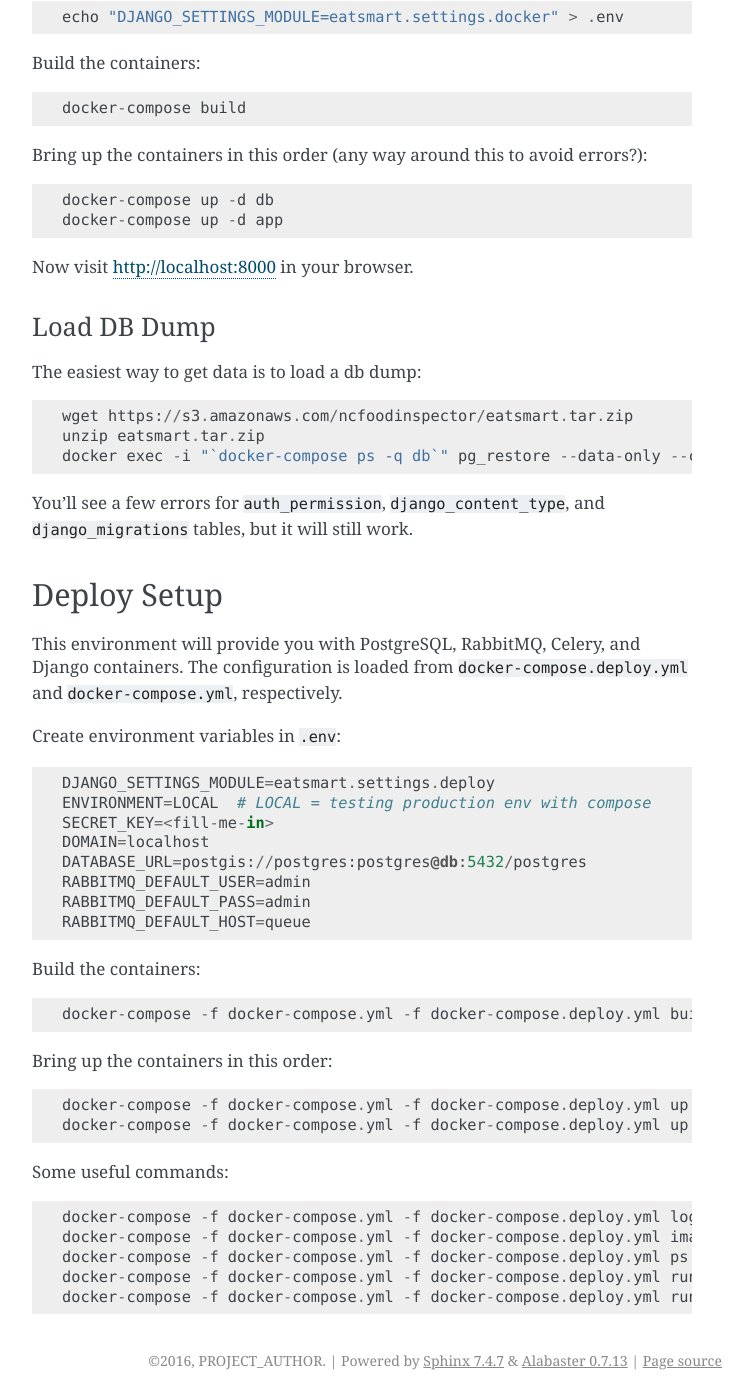
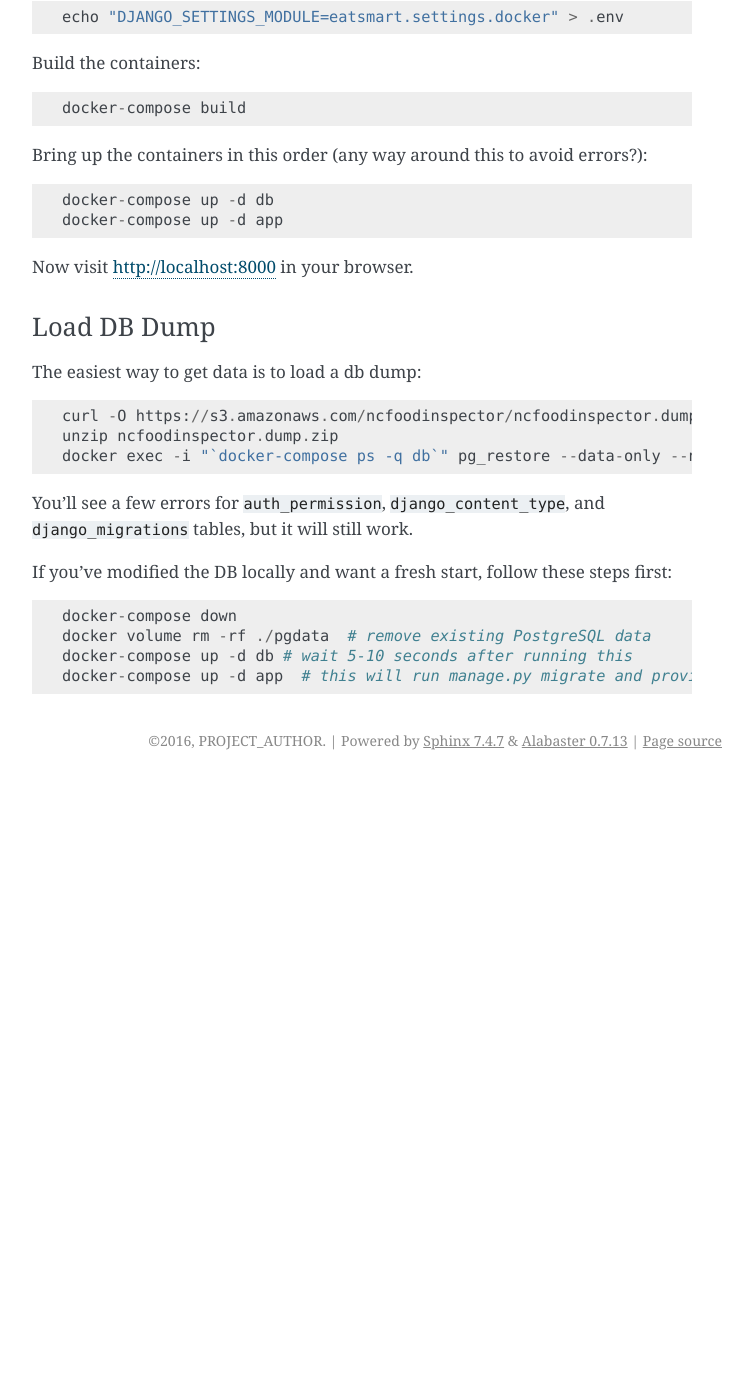
Before and after one commit to codefordurham/food-inspector, a Sphinx documentation site: the page built from docs/docker.rst, in a window 1280 px wide and 1400 px high, scrolled down 747 px. Shown: the whole window, without its empty margins (388-1141 px from the left). Built offline with Sphinx 7.4.7, drawn with Linux system fonts in a browser that asks for light colours; pages that are not in the unit, such as notebooks, are missing from menus; after the commit the page ends 1527 px from its top, so only the background shows below that.

Commit message:
Update docker.rst
add proper db restore docs

```diff
--- a/docs/docker.rst
+++ b/docs/docker.rst
@@ -44,42 +44,15 @@
 
 The easiest way to get data is to load a db dump::
 
-  wget https://s3.amazonaws.com/ncfoodinspector/eatsmart.tar.zip
-  unzip eatsmart.tar.zip
-  docker exec -i "`docker-compose ps -q db`" pg_restore --data-only --clean --no-acl --no-owner -U "postgres" -d "postgres" < eatsmart.tar
+  curl -O https://s3.amazonaws.com/ncfoodinspector/ncfoodinspector.dump.zip
+  unzip ncfoodinspector.dump.zip
+  docker exec -i "`docker-compose ps -q db`" pg_restore --data-only --no-acl --no-owner -U "postgres" -d "postgres" < db.dump
 
 You'll see a few errors for ``auth_permission``, ``django_content_type``, and ``django_migrations`` tables, but it will still work.
 
+If you've modified the DB locally and want a fresh start, follow these steps first::
 
-Deploy Setup
-------------
-
-This environment will provide you with PostgreSQL, RabbitMQ, Celery, and Django containers. The configuration is loaded from ``docker-compose.deploy.yml`` and ``docker-compose.yml``, respectively.
-
-Create environment variables in ``.env``::
-
-  DJANGO_SETTINGS_MODULE=eatsmart.settings.deploy
-  ENVIRONMENT=LOCAL  # LOCAL = testing production env with compose
-  SECRET_KEY=<fill-me-in>
-  DOMAIN=localhost
-  DATABASE_URL=postgis://postgres:postgres@db:5432/postgres
-  RABBITMQ_DEFAULT_USER=admin
-  RABBITMQ_DEFAULT_PASS=admin
-  RABBITMQ_DEFAULT_HOST=queue
-
-Build the containers::
-
-  docker-compose -f docker-compose.yml -f docker-compose.deploy.yml build
-
-Bring up the containers in this order::
-
-  docker-compose -f docker-compose.yml -f docker-compose.deploy.yml up -d db queue
-  docker-compose -f docker-compose.yml -f docker-compose.deploy.yml up -d worker beat app
-
-Some useful commands::
-
-  docker-compose -f docker-compose.yml -f docker-compose.deploy.yml logs -f
-  docker-compose -f docker-compose.yml -f docker-compose.deploy.yml images
-  docker-compose -f docker-compose.yml -f docker-compose.deploy.yml ps -q | xargs docker stats
-  docker-compose -f docker-compose.yml -f docker-compose.deploy.yml run app /venv/bin/python manage.py shell
-  docker-compose -f docker-compose.yml -f docker-compose.deploy.yml run app /venv/bin/python manage.py shell --command="from eatsmart.locations.wake import tasks; tasks.import_wake_data.delay()"
+  docker-compose down
+  docker volume rm -rf ./pgdata  # remove existing PostgreSQL data
+  docker-compose up -d db # wait 5-10 seconds after running this
+  docker-compose up -d app  # this will run manage.py migrate and provide a fresh DB
```
